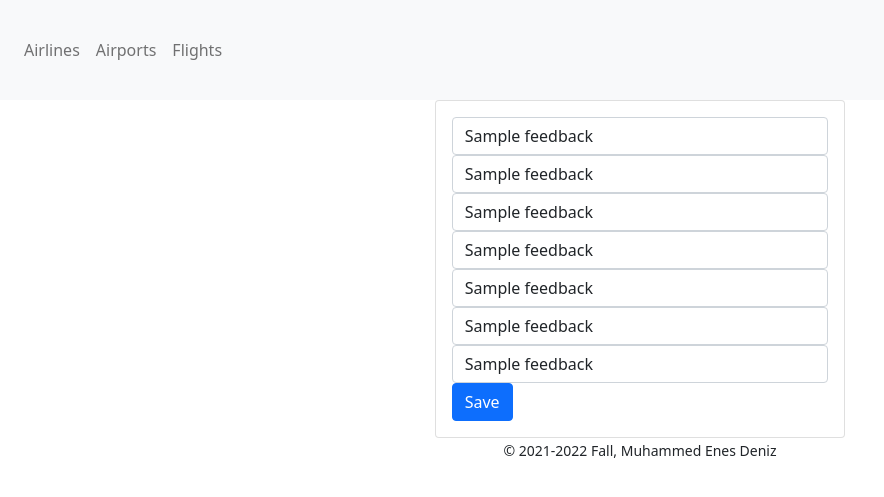
After one commit to MEnesDeniz/Database-Systems, a Flask app: page /feed_back/update/1/1 in a window 1280 px wide. The commit adds this page. Shown: the top 497 px of the page, without its empty margins (0-884 px from the left). Run offline with Flask 2, Linux system fonts and the light colour scheme; a database or web service that is not in the repository returns one stand-in record (values such as "Sample title"); some libraries are stand-ins or nearby versions.

Commit message:
Page updates

```diff
--- a/dbinit.py
+++ b/dbinit.py
@@ -47,7 +47,7 @@ INIT_STATEMENTS = [
         name varchar not null,
         surname varchar not null,
         phone varchar(15) not null,
-        GENDER varchar(1) not null,
+        GENDER VARCHAR not null,
         user_description varchar not null,
         is_admin BOOLEAN NOT NULL DEFAULT FALSE
     )
@@ -58,7 +58,7 @@ INIT_STATEMENTS = [
         nick_name varchar(20) REFERENCES users(nick_name) ON DELETE CASCADE ON UPDATE CASCADE,
         type VARCHAR not null,
         class VARCHAR not null,
-        satisfaction VARCHAR(1)  not null,
+        satisfaction VARCHAR not null,
         online_support VARCHAR(1) not null,
         checking_service VARCHAR(1) not null,
         baggage_handling VARCHAR(1) not null,
--- a/server.py
+++ b/server.py
@@ -1,7 +1,7 @@
 from flask import Flask, redirect, url_for, render_template, Blueprint
 import os
 from dbinit import initialize
-
+from flask_login import LoginManager
 
 from views.airlines import airlines
 from views.flights import flights
--- a/templates/airline_feedback.html
+++ b/templates/airline_feedback.html
@@ -1,6 +1,8 @@
 {% extends "layout.html" %}
 
 {%block subject%}
+
+<a href="{{ url_for('feedback.add_feedback', ticker = ticker ) }}" class="btn btn-secondary btn-sm"> Add FeedBack </a>
 
 <div class="container">
     <form action="" method="post" name="delete">
@@ -35,6 +37,8 @@
                     <td>{{feedback[6]}}</td>
                     <td>{{feedback[7]}}</td>
                     <td>{{feedback[8]}}</td>
+                    <td><a href="{{ url_for('feedback.update_feedback', id=feedback[0], ticker=feedback[9]) }}" class="btn btn-secondary btn-sm">
+                        Update </a></td>
                 </tr>
                 {% endfor %}
         </table>
@@ -47,4 +51,5 @@
 </div>
 
 
+
 {%endblock subject%}
--- /dev/null
+++ b/templates/feedback_update.html
@@ -0,0 +1,41 @@
+{% extends "layout.html" %}
+
+{%block subject%}
+
+<div class="row">
+    <div class="col-md-4 offset-md-4">
+        <div class="card card-body">
+            <form action="{{ url_for('feedback.update_feedback', id = feedback_info[0][0], ticker = feedback_info[0][9]) }}" method="post"
+                name="airport_update">
+                <div class="form-group">
+                    <input type="text" name="type" value="{{feedback_info[0][2]}}" class="form-control">
+                </div>
+                <div class="form-group">
+                    <input type="text" name="class" value="{{feedback_info[0][3]}}" class="form-control">
+                </div>
+                <div class="form-group">
+                    <input type="text" name="satisfaction" value="{{feedback_info[0][4]}}" class="form-control">
+                </div>
+                <div class="form-group">
+                    <input type="text" name="online_support" value="{{feedback_info[0][5]}}" class="form-control">
+                </div>
+                <div class="form-group">
+                    <input type="text" name="checking_service" value="{{feedback_info[0][6]}}" class="form-control">
+                </div>
+                <div class="form-group">
+                    <input type="text" name="baggage_handling" value="{{feedback_info[0][7]}}" class="form-control">
+                </div>
+                <div class="form-group">
+                    <input type="text" name="cleanliness" value="{{feedback_info[0][8]}}" class="form-control">
+                </div>
+
+                <button class="btn btn-primary btn-block">
+                    Save
+                </button>
+            </form>
+        </div>
+    </div>
+</div>
+
+
+{%endblock subject%}
--- a/templates/sign_up_page.html
+++ b/templates/sign_up_page.html
@@ -53,8 +53,8 @@
                     <div class="form-group row">
                         <label for="gender" class="col-Gender-4">Gender</label>
                         <div class="col-md-8">
-                            <input type="radio" id="gender" name="gender" value="m" checked> Male<br>
-                            <input type="radio" id="gender" name="gender" value="f" checked> Female<br>
+                            <input type="radio" id="gender" name="gender" value="male" checked> Male<br>
+                            <input type="radio" id="gender" name="gender" value="female" checked> Female<br>
                         </div>
                     </div>
 
--- a/views/feedback.py
+++ b/views/feedback.py
@@ -15,7 +15,7 @@ def airline_feedback(ticker):
             "SELECT * FROM feedback WHERE airline_ticker = '{0}'".format(ticker))
         feedbacks = cur.fetchall()
         cur.close()
-        return render_template("airline_feedback.html", feedbacks=feedbacks)
+        return render_template("airline_feedback.html", feedbacks=feedbacks, ticker = ticker)
     else:
         id_feedback = request.form.getlist("feedback_id")
         for form_feedback_key in id_feedback:
@@ -23,17 +23,49 @@ def airline_feedback(ticker):
                 'DELETE FROM feedback WHERE id = {0}'.format(form_feedback_key))
         connection.commit()
         cur.close()
-        return redirect(url_for('feedback.airline_feedback', ticker= ticker))
+        return redirect(url_for('feedback.airline_feedback', ticker=ticker))
 
-@feedback.route("/airline_details/<ticker>/add",  methods=["POST"])
-def add_feedback():
+
+@feedback.route("/feed_back/add/<ticker>",  methods=["GET", "POST"])
+def add_feedback(ticker):
     connection = db.connect(os.getenv("DATABASE_URL"))
     cur = connection.cursor()
+    if request.method == "GET":
+        return render_template("feedback_add.html", ticker = ticker)
     if request.method == 'POST':
-        airline_ticker = request.form['airline_ticker']
-        airline_name = request.form['airline_name']
-        cur.execute("INSERT INTO airlines(ticker,name) VALUES (%s,%s)",
-                    (airline_ticker, airline_name))
+        type = request.form['type']
+        classt = request.form['class']
+        satisfaction = request.form['satisfaction']
+        online_support = request.form['online_support']
+        checking_service = request.form['checking_service']
+        baggage_handling = request.form['baggage_handling']
+        cleanliness = request.form['cleanliness']
+
+        cur.execute("INSERT INTO feedback(nick_name,type,class,satisfaction,online_support,checking_service,baggage_handling,cleanliness,airline_ticker) VALUES (%s,%s,%s,%s,%s,%s,%s,%s,%s)",
+                    (session['username'] , type, classt, satisfaction, online_support, checking_service, baggage_handling, cleanliness, ticker))
         connection.commit()
         cur.close()
-        return redirect(url_for('airlines.airlines_page'))
+        return redirect(url_for('feedback.airline_feedback', ticker = ticker))
+
+@feedback.route("/feed_back/update/<ticker>/<id>", methods=['POST', 'GET'])
+def update_feedback(id,ticker):
+    connection = db.connect(os.getenv("DATABASE_URL"))
+    cur = connection.cursor()
+    if request.method == 'GET':
+        cur.execute('SELECT * FROM feedback WHERE id = {0}'. format(id))
+        feedback_info = cur.fetchall()
+        cur.close()
+        return render_template("feedback_update.html", feedback_info=feedback_info)
+    if request.method == 'POST':
+        type = request.form['type']
+        classt = request.form['class']
+        satisfaction = request.form['satisfaction']
+        online_support = request.form['online_support']
+        checking_service = request.form['checking_service']
+        baggage_handling = request.form['baggage_handling']
+        cleanliness = request.form['cleanliness']
+        cur.execute("UPDATE feedback SET type = %s ,class = %s ,satisfaction = %s ,online_support = %s ,checking_service = %s ,baggage_handling = %s ,cleanliness = %s WHERE id = %s", (
+            type, classt, satisfaction, online_support, checking_service, baggage_handling, cleanliness, id))
+        connection.commit()
+        cur.close()
+        return redirect(url_for('feedback.airline_feedback', ticker = ticker))
```
Also changed, not shown: templates/feedback_add.html (+19 -59 lines), views/user_authentication.py (+5 -3 lines), templates/airlines_page.html (indentation only).
